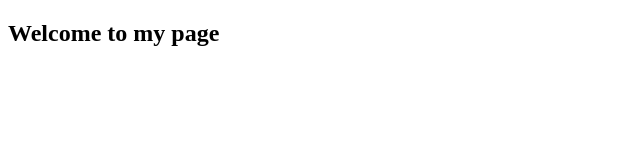
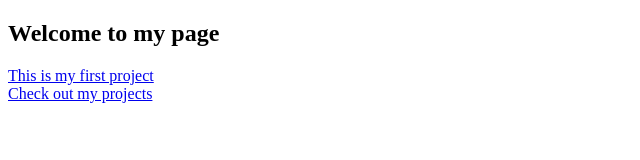
Before and after one commit to damilaug/DammyAndTsegaye, a plain HTML site: page index.html in a window 1280 px wide. Shown: the whole page, without its empty margins (0-640 px from the left). Drawn offline with Linux system fonts and the light colour scheme.

Commit message:
Portfolio page almost ready

```diff
--- a/index.html
+++ b/index.html
@@ -11,9 +11,13 @@
         <h1>
             Welcome to my page
         </h1>
+        <nav id="navbar">
+            <a href="#">This is my first project</a>
+        </nav>
     </section>
-    <secton id ="Projects">
-        <article class = project-title> </article>
-            </section>
+    <secton id ="projects">
+        <a href="#" id="checkProjects">Check out my projects</a>
+        <article class = "project-tile"> </article>
+    </section>
 </body>
 </html>
```
